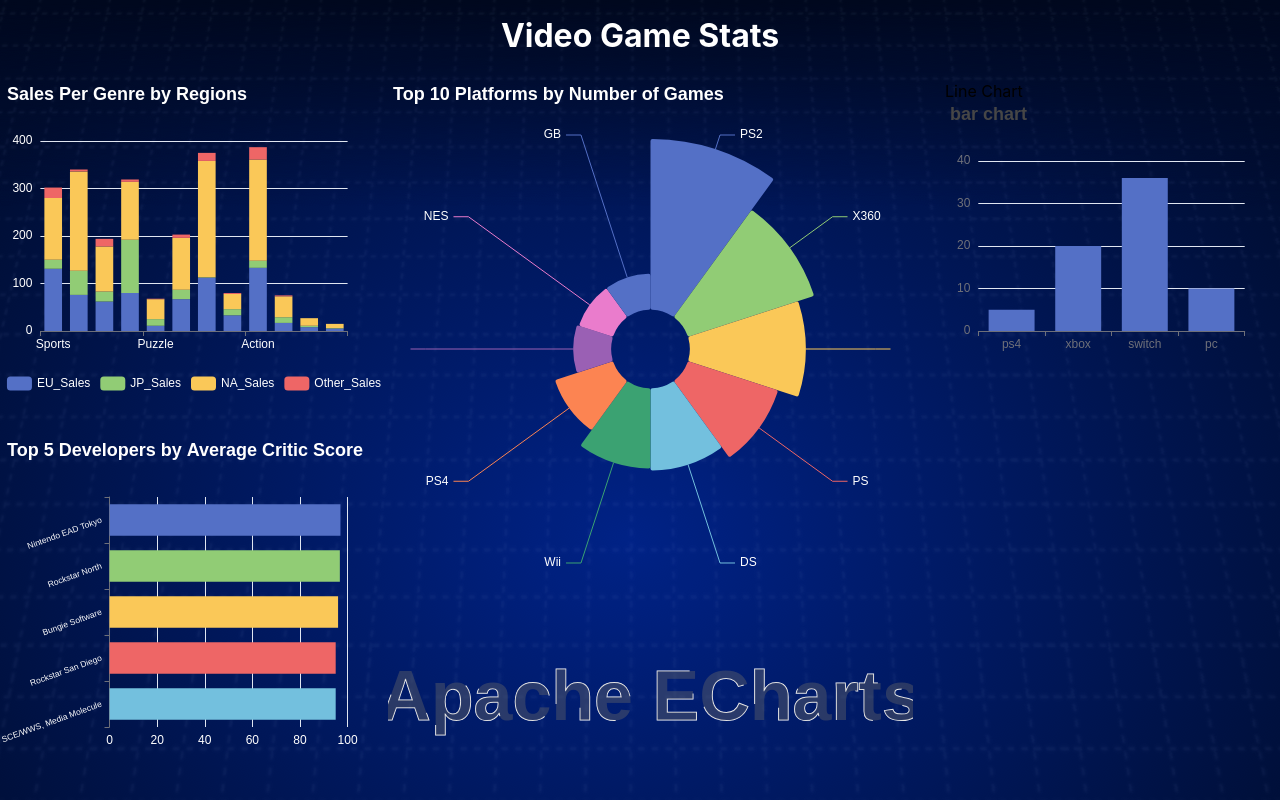
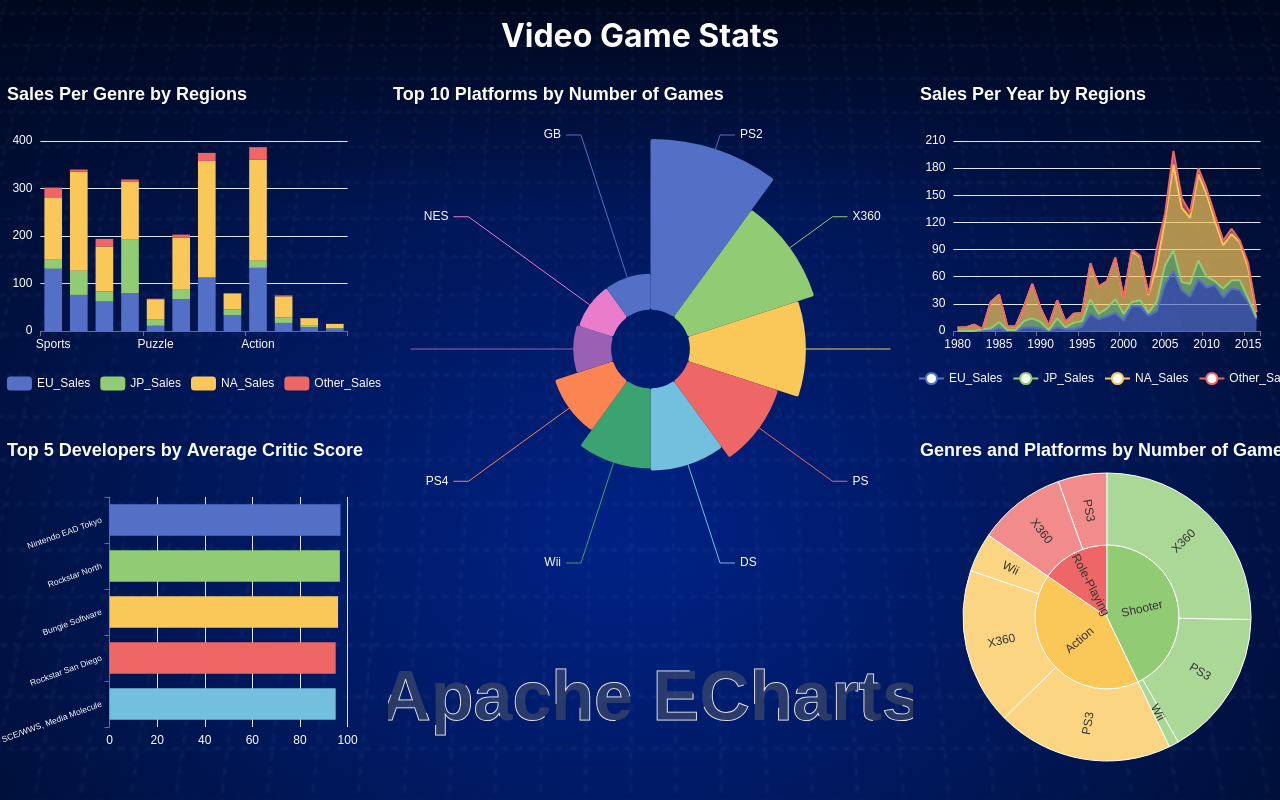
Before and after one commit to FrancesXLiu/CS732-A1-code, a React (Create React App) app in the folder dashboard/: page / in a window 1280 px wide. Built offline with nearby package versions, Linux system fonts and the light colour scheme.

Commit message:
added sunburst

```diff
--- a/dashboard/public/index.html
+++ b/dashboard/public/index.html
@@ -24,7 +24,7 @@
       work correctly both with client-side routing and a non-root public URL.
       Learn how to configure a non-root public URL by running `npm run build`.
     -->
-    <title>React App</title>
+    <title>ECharts Demo</title>
   </head>
   <body>
     <noscript>You need to enable JavaScript to run this app.</noscript>
--- a/dashboard/src/App.js
+++ b/dashboard/src/App.js
@@ -7,6 +7,7 @@ import HorizontalBar from "./charts/horizontal-bar";
 import Nightingale from "./charts/nightingale";
 import AnimatedText from "./charts/animated-text";
 import LineChart from "./charts/line-chart";
+import Sunburst from "./charts/sunburst";
 
 function App() {
 
@@ -21,22 +22,6 @@ function App() {
       }
     })
   }, []);
-
-  // console.log('Parsed data:', parsedData);
-
-  const barOptions = {
-    title: { text: 'bar chart' },
-    tooltip: {},
-    xAxis: {
-      data: ['ps4', 'xbox', 'switch', 'pc']
-    },
-    yAxis: {},
-    series: [{
-      name: 'sales',
-      type: 'bar',
-      data: [5, 20, 36, 10]
-    }]
-  };
 
   return (
     <div className="App">
@@ -65,7 +50,7 @@ function App() {
             <LineChart csvData={parsedData} />
           </div>
           <div id="sunburst">
-            <ReactEcharts option={barOptions} />
+            <Sunburst csvData={parsedData} />
           </div>
         </section>
       </main>
--- a/dashboard/src/charts/line-chart.js
+++ b/dashboard/src/charts/line-chart.js
@@ -2,7 +2,6 @@ import EChartsReact from "echarts-for-react";
 
 const LineChart = ({ csvData }) => {
 
-    console.log('csvData:', csvData);
     let releaseYearList = [];
     csvData.forEach(data => {
         if (!releaseYearList.includes(data.Year_of_Release) && data.Year_of_Release !== 'N/A' && data.Year_of_Release !== undefined) {
@@ -10,14 +9,121 @@ const LineChart = ({ csvData }) => {
         }
     });
     releaseYearList.sort();
-    console.log('releaseYear:', releaseYearList);
 
+    let data = { 'EU_Sales': [], 'JP_Sales': [], 'NA_Sales': [], 'Other_Sales': [] };
 
+    releaseYearList.forEach(year => {
+        let eu = 0;
+        let jp = 0;
+        let na = 0;
+        let other = 0;
+        csvData.forEach(element => {
+            if (element.Year_of_Release === year) {
+                eu += parseInt(element.EU_Sales);
+                jp += parseInt(element.JP_Sales);
+                na += parseInt(element.NA_Sales);
+                other += parseInt(element.Other_Sales);
+            };
+        });
+        data['EU_Sales'].push(eu);
+        data['JP_Sales'].push(jp);
+        data['NA_Sales'].push(na);
+        data['Other_Sales'].push(other);
+    });
+
+    const options = {
+        title: {
+            text: 'Sales Per Year by Regions',
+            textStyle: {
+                color: '#ffffff',
+            }
+        },
+        tooltip: {
+            trigger: 'axis',
+            axisPointer: {
+                type: 'cross',
+                label: {
+                    backgroundColor: '#6a7985'
+                }
+            }
+        },
+        legend: {
+            y: 'bottom',
+            padding: [0, 0, 15, 0],
+            textStyle: {
+                color: '#ffffff',
+            },
+            type: 'scroll',
+            pageIconColor: '#ffffff',
+            pageTextStyle: {
+                color: '#ffffff',
+            },
+            data: ['EU_Sales', 'JP_Sales', 'NA_Sales', 'Other_Sales'],
+        },
+        xAxis: {
+            type: 'category',
+            data: releaseYearList,
+            axisLabel: {
+                color: '#ffffff',
+            }
+        },
+        yAxis: {
+            type: 'value',
+            axisLabel: {
+                color: '#ffffff',
+            }
+        },
+        series: [
+            {
+                name: 'EU_Sales',
+                type: 'line',
+                stack: 'total',
+                data: data['EU_Sales'],
+                areaStyle: {},
+                emphasis: {
+                    focus: 'series',
+                },
+                showSymbol: false,
+            },
+            {
+                name: 'JP_Sales',
+                type: 'line',
+                stack: 'total',
+                data: data['JP_Sales'],
+                areaStyle: {},
+                emphasis: {
+                    focus: 'series',
+                },
+                showSymbol: false,
+            },
+            {
+                name: 'NA_Sales',
+                type: 'line',
+                stack: 'total',
+                data: data['NA_Sales'],
+                areaStyle: {},
+                emphasis: {
+                    focus: 'series',
+                },
+                showSymbol: false,
+            },
+            {
+                name: 'Other_Sales',
+                type: 'line',
+                stack: 'total',
+                data: data['Other_Sales'],
+                areaStyle: {},
+                emphasis: {
+                    focus: 'series',
+                },
+                showSymbol: false,
+            }
+        ]
+    };
 
     return (
         <div>
-            {/* <EChartsReact /> */}
-            Line Chart
+            <EChartsReact option={options} style={{ height: '40vh', width: '30vw' }} />
         </div>
     )
 };
--- /dev/null
+++ b/dashboard/src/charts/sunburst.js
@@ -0,0 +1,51 @@
+import EChartsReact from "echarts-for-react";
+
+const Sunburst = ({ csvData }) => {
+
+    const genreList = ['Action', 'Role-Playing', 'Shooter'];
+    const platformList = ['PS3', 'X360', 'Wii'];
+
+    // data = [{name: 'Action', children: [{name: 'PS3', value: 100}, {name: 'X360', value: 200}, ...]}, ...]
+
+    let data = [{name: 'Action', children: []}, {name: 'Role-Playing', children: []}, {name: 'Shooter', children: []}];
+
+    genreList.forEach(genre => {
+        let children = [];
+        platformList.forEach(platform => {
+            let value = 0;
+            csvData.forEach(element => {
+                if (element.Genre === genre && element.Platform === platform) {
+                    value += 1;
+                };
+            });
+            children.push({name: platform, value: value});
+        });
+        data[genreList.indexOf(genre)].children = children;
+    });
+    console.log('data: ', data);
+
+    const options = {
+        title: {
+            text: 'Genres and Platforms by Number of Games',
+            textStyle: {
+                color: '#ffffff',
+            }
+        },
+        series: {
+            type: 'sunburst',
+            data: data,
+            radius: [0, '80%'],
+            label: {
+                rotate: 'radial',
+            }
+        },
+    }
+
+    return (
+        <div>
+            <EChartsReact option={options} style={{height: '45vh', width: '30vw', marginTop: '4.5vh'}} />
+        </div>
+    )
+};
+
+export default Sunburst;
```
